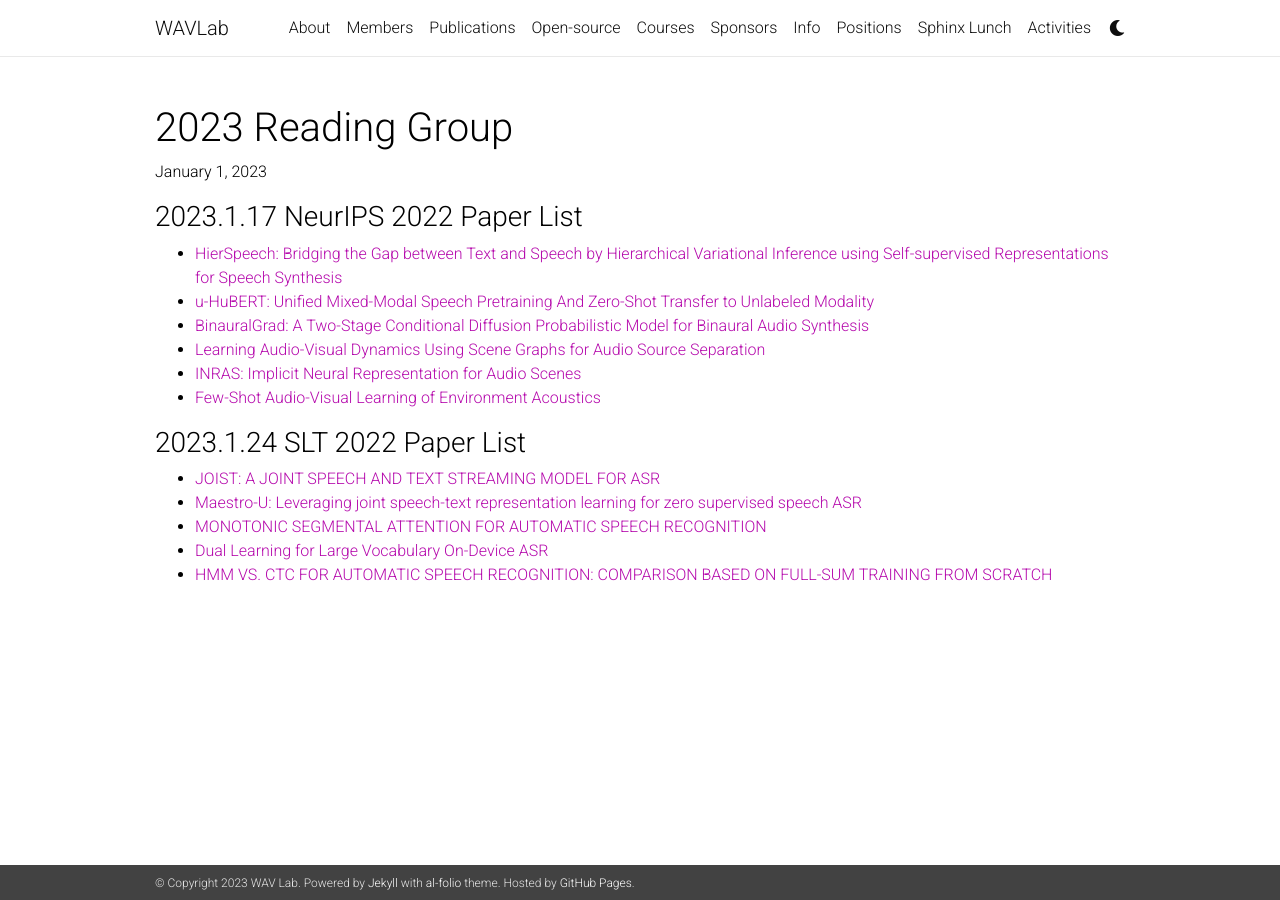
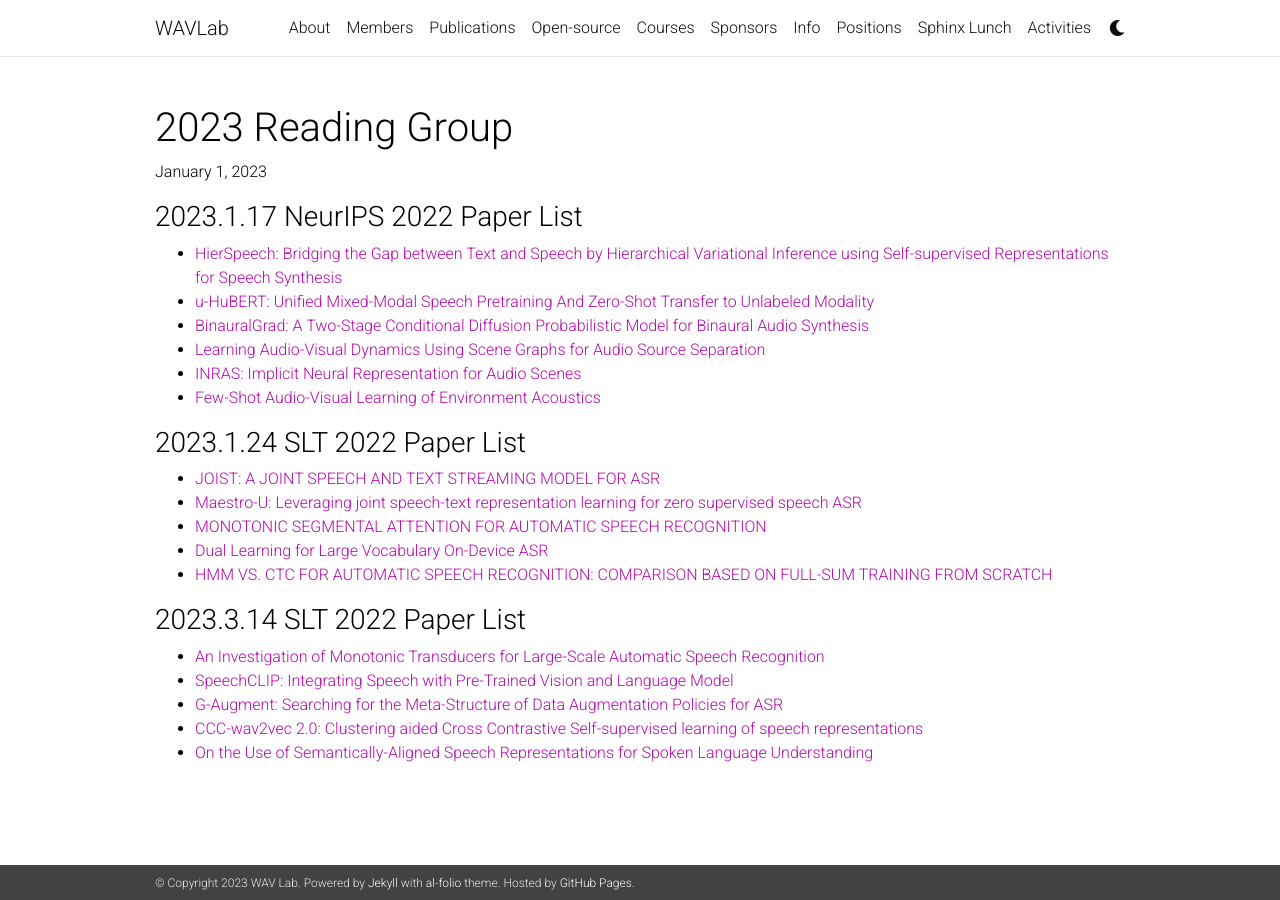
Before and after one commit to shinjiwlab/shinjiwlab.github.io, a Jekyll site: the page built from _posts/2023-12-31-reading-group.md, in a window 1280 px wide. Built offline with Jekyll 4.4.1, drawn with Linux system fonts in a browser that asks for light colours; nearby versions of some CDN libraries; a style sheet for code colours, icons or effects is not loaded.

Commit message:
update reading group

```diff
--- a/_posts/2023-12-31-reading-group.md
+++ b/_posts/2023-12-31-reading-group.md
@@ -20,3 +20,10 @@ comments: false
 - [MONOTONIC SEGMENTAL ATTENTION FOR AUTOMATIC SPEECH RECOGNITION](https://arxiv.org/abs/2210.14742)
 - [Dual Learning for Large Vocabulary On-Device ASR](https://arxiv.org/abs/2301.04327)
 - [HMM VS. CTC FOR AUTOMATIC SPEECH RECOGNITION: COMPARISON BASED ON FULL-SUM TRAINING FROM SCRATCH](https://arxiv.org/abs/2210.09951)
+
+### 2023.3.14 SLT 2022 Paper List
+- [An Investigation of Monotonic Transducers for Large-Scale Automatic Speech Recognition](https://arxiv.org/abs/2204.08858)
+- [SpeechCLIP: Integrating Speech with Pre-Trained Vision and Language Model](https://arxiv.org/abs/2210.00705)
+- [G-Augment: Searching for the Meta-Structure of Data Augmentation Policies for ASR](https://arxiv.org/abs/2210.10879)
+- [CCC-wav2vec 2.0: Clustering aided Cross Contrastive Self-supervised learning of speech representations](https://arxiv.org/abs/2210.02592)
+- [On the Use of Semantically-Aligned Speech Representations for Spoken Language Understanding](https://arxiv.org/abs/2210.05291)
```
